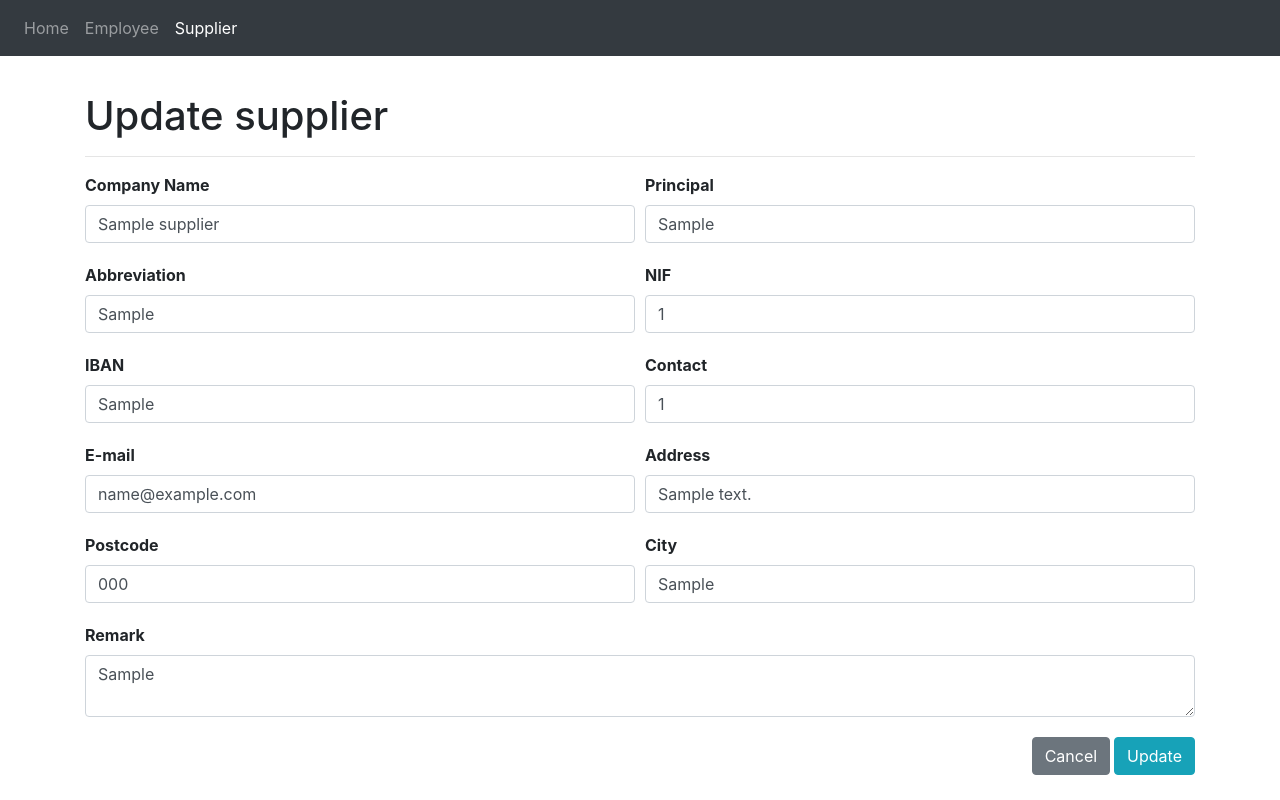
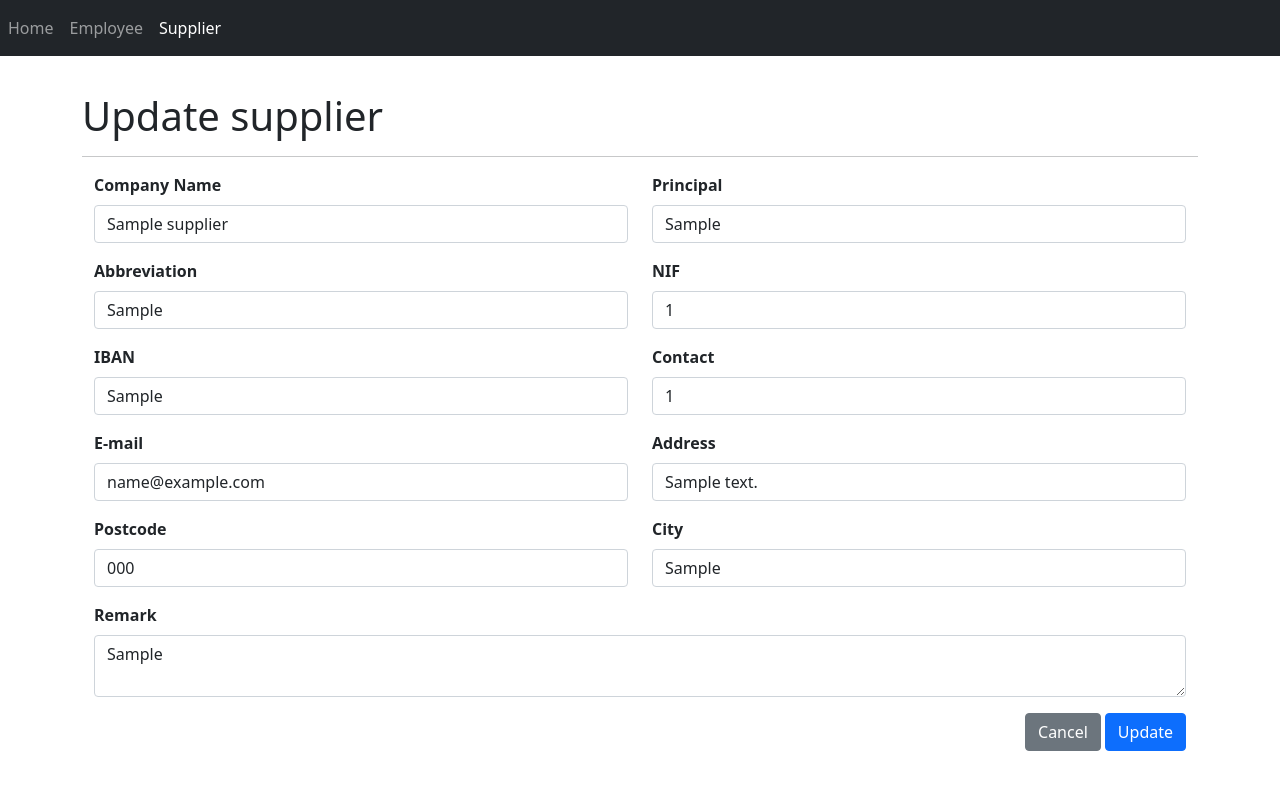
Before and after one commit to fossabot/CityWok-Manager, a Flask app: page /supplier/1/update in a window 1280 px wide. Run offline with Flask 2, Linux system fonts and the light colour scheme; tables that the repository leaves empty hold one stand-in row (values such as "Sample post"); some libraries are stand-ins or nearby versions.

Commit message:
Migrating Bootstrap to v5 and merge similar HTML files

```diff
--- a/citywok_ms/employee/routes.py
+++ b/citywok_ms/employee/routes.py
@@ -31,7 +31,7 @@ def new():
         Employee.new(form)
         flash('Successfully added new employee', 'success')
         return redirect(url_for('employee.index'))
-    return render_template('employee/new.html',
+    return render_template('employee/form.html',
                            title='New Employee',
                            form=form)
 
@@ -62,7 +62,7 @@ def update(employee_id):
 
     form.process(obj=employee)
 
-    return render_template('employee/update.html',
+    return render_template('employee/form.html',
                            employee=employee,
                            form=form,
                            title='Update employee')
--- a/citywok_ms/supplier/routes.py
+++ b/citywok_ms/supplier/routes.py
@@ -28,7 +28,7 @@ def new():
         Supplier.new(form)
         flash('Successfully added new supplier', 'success')
         return redirect(url_for('supplier.index'))
-    return render_template('supplier/new.html', title='New Supplier', form=form)
+    return render_template('supplier/form.html', title='New Supplier', form=form)
 
 
 @supplier.route("/<int:supplier_id>")
@@ -58,7 +58,7 @@ def update(supplier_id):
 
     form.process(obj=supplier)
 
-    return render_template('supplier/update.html',
+    return render_template('supplier/form.html',
                            supplier=supplier,
                            form=form,
                            title='Update supplier')
--- a/citywok_ms/templates/employee/index.html
+++ b/citywok_ms/templates/employee/index.html
@@ -11,7 +11,7 @@
     {% if employees %}
     <div class="table-responsive">
         <table class="table table-striped table-bordered text-nowrap text-center">
-            <thead class="thead-dark">
+            <thead class="table-dark">
                 <tr>
                     <th scope="col">ID</th>
                     <th scope="col">First Name</th>
@@ -49,7 +49,7 @@
     <h3>Inactive Employees</h3>
     <div class="table-responsive">
         <table class="table table-striped table-bordered text-nowrap text-center">
-            <thead class="thead-dark">
+            <thead class="table-dark">
                 <tr>
                     <th scope="col">ID</th>
                     <th scope="col">First Name</th>
--- a/citywok_ms/templates/field.html
+++ b/citywok_ms/templates/field.html
@@ -1,4 +1,4 @@
-{{ field.label (class="font-weight-bold") }}
+{{ field.label (class="fw-bold form-label") }}
 {% if field.errors %}
 {{ field(class="form-control is-invalid", placeholder=placeholder) }}
 <div class="invalid-feedback">
--- a/citywok_ms/templates/layout.html
+++ b/citywok_ms/templates/layout.html
@@ -7,9 +7,8 @@
     <meta name="viewport" content="width=device-width, initial-scale=1, shrink-to-fit=no">
 
     <!-- Bootstrap CSS -->
-    <link rel="stylesheet" href="https://cdn.jsdelivr.net/npm/bootstrap@4.6.0/dist/css/bootstrap.min.css"
-        integrity="sha384-B0vP5xmATw1+K9KRQjQERJvTumQW0nPEzvF6L/Z6nronJ3oUOFUFpCjEUQouq2+l" crossorigin="anonymous">
-
+    <link href="https://cdn.jsdelivr.net/npm/bootstrap@5.0.0-beta2/dist/css/bootstrap.min.css" rel="stylesheet"
+        integrity="sha384-BmbxuPwQa2lc/FVzBcNJ7UAyJxM6wuqIj61tLrc4wSX0szH/Ev+nYRRuWlolflfl" crossorigin="anonymous">
     <!-- Material Icon -->
     <link href="https://fonts.googleapis.com/icon?family=Material+Icons" rel="stylesheet">
 
@@ -40,14 +39,15 @@
 
 <body class='mb-5'>
     <header class="navbar navbar-expand-md navbar-dark bg-dark fixed-top">
-        <button class="navbar-toggler d-lg-none" type="button" data-toggle="collapse" data-target="#collapsibleNavId"
-            aria-controls="collapsibleNavId" aria-expanded="false" aria-label="Toggle navigation">
+        <button class="navbar-toggler d-lg-none" type="button" data-bs-toggle="collapse"
+            data-bs-target="#collapsibleNavId" aria-controls="collapsibleNavId" aria-expanded="false"
+            aria-label="Toggle navigation">
             <span class="navbar-toggler-icon"></span>
         </button>
         <div class="collapse navbar-collapse" id="collapsibleNavId">
 
             <!-- navbar-left -->
-            <ul class="navbar-nav mr-auto mt-2 mt-lg-0">
+            <ul class="navbar-nav me-auto mt-2 mt-lg-0">
                 {% for href, name, caption in navbar %}
                 <li class="nav-item"></li>
                 <a {% if name==active_page %} class="nav-link active" {% else %} class="nav-link" {% endif %}
@@ -55,7 +55,7 @@
                 {% endfor %}
                 </li>
                 {#<li class="nav-item dropdown">
-                    <a class="nav-link dropdown-toggle" href="#" id="dropdownId" data-toggle="dropdown"
+                    <a class="nav-link dropdown-toggle" href="#" id="dropdownId" data-bs-toggle="dropdown"
                         aria-haspopup="true" aria-expanded="false">Dropdown</a>
                     <div class="dropdown-menu  bg-light" aria-labelledby="dropdownId">
                         <a class="dropdown-item" href="#">Action 1</a>
@@ -65,11 +65,11 @@
             </ul>
 
             <!-- navbar-right -->
-            {# <ul class="navbar-nav ml-auto mt-2 mt-lg-0">
+            {# <ul class="navbar-nav ms-auto mt-2 mt-lg-0">
                 {% if current_user.is_authenticated %}
-                <li class="nav-item dropdown mr-2">
+                <li class="nav-item dropdown me-2">
                     <a {% if active_page=='account' %} class="nav-link active dropdown-toggle" {% else %}
-                        class="nav-link dropdown-toggle" {% endif %} href="#" id="accountMenu" data-toggle="dropdown"
+                        class="nav-link dropdown-toggle" {% endif %} href="#" id="accountMenu" data-bs-toggle="dropdown"
                         aria-haspopup="true" aria-expanded="false">{{ current_user.username
                         }}</a>
                     <div class="dropdown-menu" aria-labelledby="accountMenu">
@@ -108,11 +108,11 @@
     <script src="https://code.jquery.com/jquery-3.5.1.slim.min.js"
         integrity="sha384-DfXdz2htPH0lsSSs5nCTpuj/zy4C+OGpamoFVy38MVBnE+IbbVYUew+OrCXaRkfj"
         crossorigin="anonymous"></script>
-    <script src="https://cdn.jsdelivr.net/npm/popper.js@1.16.1/dist/umd/popper.min.js"
-        integrity="sha384-9/reFTGAW83EW2RDu2S0VKaIzap3H66lZH81PoYlFhbGU+6BZp6G7niu735Sk7lN"
+    <script src="https://cdn.jsdelivr.net/npm/@popperjs/core@2.6.0/dist/umd/popper.min.js"
+        integrity="sha384-KsvD1yqQ1/1+IA7gi3P0tyJcT3vR+NdBTt13hSJ2lnve8agRGXTTyNaBYmCR/Nwi"
         crossorigin="anonymous"></script>
-    <script src="https://cdn.jsdelivr.net/npm/bootstrap@4.6.0/dist/js/bootstrap.min.js"
-        integrity="sha384-+YQ4JLhjyBLPDQt//I+STsc9iw4uQqACwlvpslubQzn4u2UU2UFM80nGisd026JF"
+    <script src="https://cdn.jsdelivr.net/npm/bootstrap@5.0.0-beta2/dist/js/bootstrap.min.js"
+        integrity="sha384-nsg8ua9HAw1y0W1btsyWgBklPnCUAFLuTMS2G72MMONqmOymq585AcH49TLBQObG"
         crossorigin="anonymous"></script>
     <script src="https://cdn.jsdelivr.net/npm/select2@4.1.0-rc.0/dist/js/select2.min.js"></script>
     <script src="https://cdn.jsdelivr.net/npm/chart.js@2.9.4/dist/Chart.js"></script>
--- a/citywok_ms/templates/supplier/new.html
+++ b/citywok_ms/templates/supplier/form.html
@@ -6,67 +6,72 @@
     <hr>
     <form action="" method="post" novalidate>
         {{ form.hidden_tag() }}
-        <div class="form-row">
-            <div class="form-group col-sm-6">
+        <div class="row gy-3 overflow-hidden">
+            <div class="col-sm-6">
                 {% with field=form.name %}
                 {% include 'field.html' %}
                 {% endwith %}
             </div>
-            <div class="form-group col-sm-6">
+            <div class="col-sm-6">
                 {% with field=form.principal %}
                 {% include 'field.html' %}
                 {% endwith %}
             </div>
-            <div class="form-group col-sm-6">
+            <div class="col-sm-6">
                 {% with field=form.abbreviation %}
                 {% include 'field.html' %}
                 {% endwith %}
             </div>
-            <div class="form-group col-sm-6">
+            <div class="col-sm-6">
                 {% with field=form.nif %}
                 {% include 'field.html' %}
                 {% endwith %}
             </div>
 
-            <div class="form-group col-sm-6">
+            <div class="col-sm-6">
                 {% with field=form.iban %}
                 {% include 'field.html' %}
                 {% endwith %}
             </div>
-            <div class="form-group col-sm-6">
+            <div class="col-sm-6">
                 {% with field=form.contact %}
                 {% include 'field.html' %}
                 {% endwith %}
             </div>
-            <div class="form-group col-sm-6">
+            <div class="col-sm-6">
                 {% with field=form.email %}
                 {% include 'field.html' %}
                 {% endwith %}
             </div>
-            <div class="form-group col-sm-6">
+            <div class="col-sm-6">
                 {% with field=form.address %}
                 {% include 'field.html' %}
                 {% endwith %}
             </div>
-            <div class="form-group col-sm-6">
+            <div class="col-sm-6">
                 {% with field=form.postcode %}
                 {% include 'field.html' %}
                 {% endwith %}
             </div>
-            <div class="form-group col-sm-6">
+            <div class="col-sm-6">
                 {% with field=form.city %}
                 {% include 'field.html' %}
                 {% endwith %}
             </div>
-            <div class="form-group col-12">
+            <div class="col-12">
                 {% with field=form.remark %}
                 {% include 'field.html' %}
                 {% endwith %}
             </div>
-        </div>
-        <div class="d-print-none">
-            {{ form.submit(class="btn btn-success float-right ml-1") }}
-            <a href="{{url_for('supplier.index')}}" class="btn btn-secondary float-right">Cancel</a>
+            <div class="d-print-none">
+                {% if request.endpoint == 'supplier.new' %}
+                {{ form.submit(class="btn btn-success float-end ms-1") }}
+                <a href="{{url_for('supplier.index')}}" class="btn btn-secondary float-end">Cancel</a>
+                {% elif request.endpoint == 'supplier.update' %}
+                {{ form.update(class="btn btn-primary float-end ms-1") }}
+                <a href="{{url_for('supplier.index')}}" class="btn btn-secondary float-end">Cancel</a>
+                {% endif %}
+            </div>
         </div>
     </form>
 </div>
--- a/citywok_ms/templates/supplier/index.html
+++ b/citywok_ms/templates/supplier/index.html
@@ -7,9 +7,10 @@
     <div class="mb-2 d-print-none">
         <a href="{{url_for('supplier.new')}}" class="btn btn-success">New</a>
     </div>
+    {% if suppliers %}
     <div class="table-responsive">
         <table class="table table-striped table-bordered text-nowrap text-center">
-            <thead class="thead-dark">
+            <thead class="table-dark">
                 <tr>
                     <th scope="col">ID</th>
                     <th scope="col">Company</th>
@@ -43,6 +44,7 @@
             </tbody>
         </table>
     </div>
+    {% endif %}
 </div>
 
 {% endblock content %}
--- a/citywok_ms/templates/supplier/update.html
+++ /dev/null
@@ -1,73 +0,0 @@
-{% extends 'layout.html' %}
-{% set active_page = "supplier" %}
-{% block content %}
-<div">
-    <h1>{{title}}</h1>
-    <hr>
-    <form action="" method="post" novalidate>
-        {{ form.hidden_tag() }}
-        <div class="form-row">
-            <div class="form-group col-sm-6">
-                {% with field=form.name %}
-                {% include 'field.html' %}
-                {% endwith %}
-            </div>
-            <div class="form-group col-sm-6">
-                {% with field=form.principal %}
-                {% include 'field.html' %}
-                {% endwith %}
-            </div>
-            <div class="form-group col-sm-6">
-                {% with field=form.abbreviation %}
-                {% include 'field.html' %}
-                {% endwith %}
-            </div>
-            <div class="form-group col-sm-6">
-                {% with field=form.nif %}
-                {% include 'field.html' %}
-                {% endwith %}
-            </div>
-
-            <div class="form-group col-sm-6">
-                {% with field=form.iban %}
-                {% include 'field.html' %}
-                {% endwith %}
-            </div>
-            <div class="form-group col-sm-6">
-                {% with field=form.contact %}
-                {% include 'field.html' %}
-                {% endwith %}
-            </div>
-            <div class="form-group col-sm-6">
-                {% with field=form.email %}
-                {% include 'field.html' %}
-                {% endwith %}
-            </div>
-            <div class="form-group col-sm-6">
-                {% with field=form.address %}
-                {% include 'field.html' %}
-                {% endwith %}
-            </div>
-            <div class="form-group col-sm-6">
-                {% with field=form.postcode %}
-                {% include 'field.html' %}
-                {% endwith %}
-            </div>
-            <div class="form-group col-sm-6">
-                {% with field=form.city %}
-                {% include 'field.html' %}
-                {% endwith %}
-            </div>
-            <div class="form-group col-12">
-                {% with field=form.remark %}
-                {% include 'field.html' %}
-                {% endwith %}
-            </div>
-        </div>
-        <div class="d-print-none">
-            {{ form.update(class="btn btn-info float-right ml-1") }}
-            <a href="{{url_for('supplier.index')}}" class="btn btn-secondary float-right">Cancel</a>
-        </div>
-    </form>
-    </div>
-    {% endblock content %}
```
Also changed, not shown: citywok_ms/templates/employee/detail.html (+4 -4 lines), citywok_ms/templates/employee/form.html (renamed from citywok_ms/templates/employee/new.html, +30 -31 lines), citywok_ms/templates/employee/update.html (deleted, +0 -121 lines), citywok_ms/templates/file/update.html (+8 -10 lines), citywok_ms/templates/supplier/detail.html (+4 -4 lines), CHANGELOG.md.
